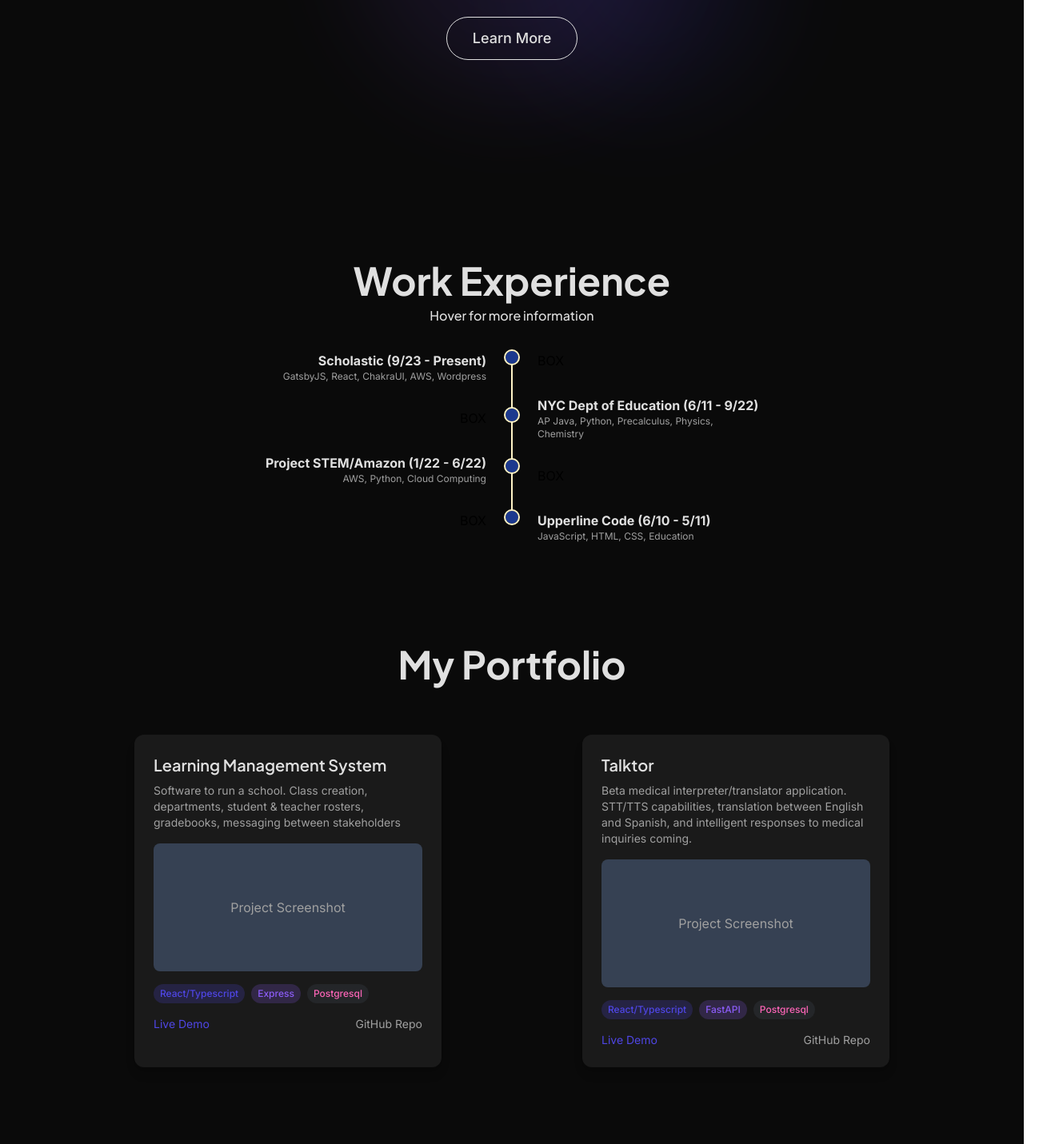
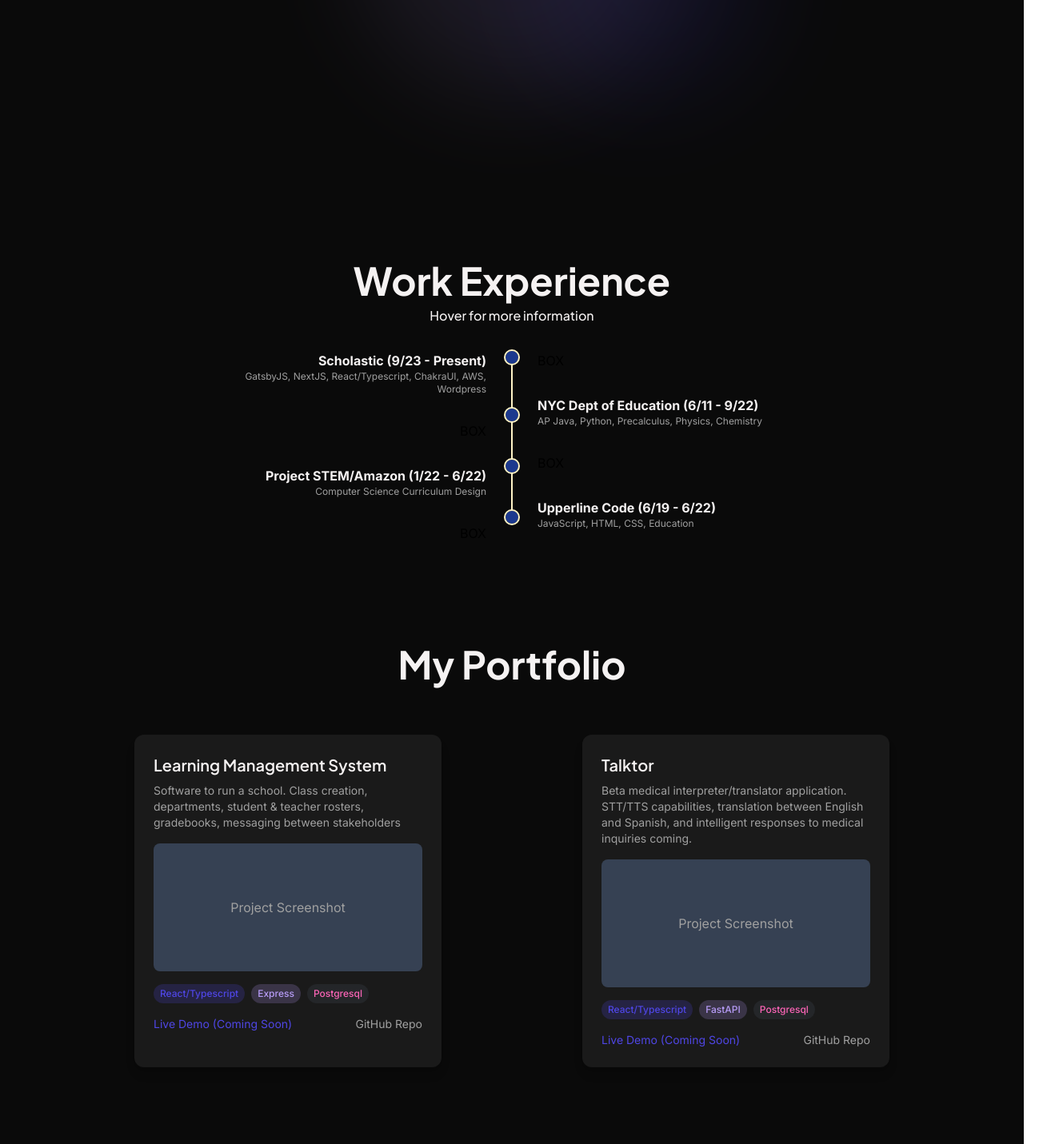
Before and after one commit to surajgopal85/my-dev-portfolio, a React (Vite) app: page / in a window 1280 px wide. Shown: the part 473-1904 px from the top of the page at 80% size, 1319 px wide, since content can reach past the window. Built offline with nearby package versions, Linux system fonts and the light colour scheme.

Commit message:
tweaked nav (removed contact), changed copy for headline, tweaked work experience descriptions, edited custom colors

```diff
--- a/src/App.tsx
+++ b/src/App.tsx
@@ -20,7 +20,7 @@ function App() {
       case 'experience':
         ref = experienceRef;
         break;
-      case 'project':
+      case 'projects':
         ref = projectsRef;
         break;
       case 'contact':
@@ -41,19 +41,19 @@ function App() {
       {/* <SideNavSocials /> */}
       <Hero
       name="Suraj"
-      tagline="I build fast & accessible web apps with React & TypeScript."
-      ctaText="Learn More"
-      scrollText='Scroll down to learn more.'
+      tagline="I build fast & accessible web apps across the front and backend."
+      ctaText=""
+      scrollText='Click sections in nav to learn more.'
       // ctaHref="#projects"
       />
       <div className='flex flex-col justify-center'>
-        <div id='experience' className='flex flex-col justify-center items-center' ref={experienceRef}>
+        <div className='flex flex-col justify-center items-center' ref={experienceRef}>
           <Experience />
         </div>
         {/* <div className='flex flex-col justify-center items-center' id='experience'>
           <Experience />
         </div> */}
-        <div>
+        <div id='projects' ref={projectsRef}>
           <PortfolioMain />
         </div>
       </div>
--- a/src/Experience.tsx
+++ b/src/Experience.tsx
@@ -1,7 +1,7 @@
 export const Experience: React.FC = () => {
     return (
         <div className="max-w-6xl mx-auto px-4 sm:px-8">
-            <h1 className="text-4xl sm:text-5xl font-display font-bold text-center text-light-text mb-2">Work Experience</h1>
+            <h1 className="text-4xl sm:text-5xl font-display font-bold text-center text-light-text mb-2" id='experience'>Work Experience</h1>
             <h4 className="text-md text-center text-light-text mb-8">Hover for more information</h4>
             <div className="relative flex justify-center">
                 {/* Left Column */}
@@ -9,14 +9,17 @@ export const Experience: React.FC = () => {
                     {/* Dot 1 - Scholastic */}
                     <div className="mb-8 group relative">
                         <div className="font-bold text-light-text cursor-pointer">Scholastic (9/23 - Present)</div>
-                        <div className="text-xs text-subtle-text">GatsbyJS, React, ChakraUI, AWS, Wordpress</div>
+                        <div className="text-xs text-subtle-text">GatsbyJS, NextJS, React/Typescript, ChakraUI, AWS, Wordpress</div>
 
                         {/* Hover Popup */}
                         <div className="absolute left-0 top-0 transform -translate-x-full -translate-y-1/2 opacity-0 group-hover:opacity-100 transition-opacity duration-300 pointer-events-none group-hover:pointer-events-auto z-20">
                             <div className="bg-dark-surface border border-gray-600 rounded-lg p-4 shadow-xl max-w-xs8">
                                 <div className="font-bold text-light-text mb-2">Alliance for Young Artists & Writers</div>
                                 <div className="text-sm text-subtle-text mb-3">
-                                    Software to run a school. Class creation, departments, student & teacher rosters, gradebooks, messaging between stakeholders.
+                                    Leading product management and technical development for educational applications serving 300k+ users.
+                                    Architected migration of 13+ years of legacy data across multiple database systems,
+                                    while developing React/Next.js features and coordinating directly with business stakeholders to prioritize development.
+                                    Own features end-to-end from discovery sessions through UAT, combining technical expertise with strong communication skills from my teaching background.
                                 </div>
                                 <div className="text-xs text-accent-blue">
                                     Full-stack development with modern web technologies
@@ -33,17 +36,18 @@ export const Experience: React.FC = () => {
                     {/* Dot 3 - Project STEM/Amazon */}
                     <div className="mb-8 group relative">
                         <div className="font-bold text-light-text cursor-pointer">Project STEM/Amazon (1/22 - 6/22)</div>
-                        <div className="text-xs text-subtle-text">AWS, Python, Cloud Computing</div>
+                        <div className="text-xs text-subtle-text">Computer Science Curriculum Design</div>
 
                         {/* Hover Popup */}
                         <div className="absolute left-0 top-0 transform -translate-x-full -translate-y-1/2 opacity-0 group-hover:opacity-100 transition-opacity duration-300 pointer-events-none group-hover:pointer-events-auto z-20">
                             <div className="bg-dark-surface border border-gray-600 rounded-lg p-4 shadow-xl max-w-xs mr-8">
-                                <div className="font-bold text-light-text mb-2">Amazon Web Services</div>
+                                <div className="font-bold text-light-text mb-2">Project STEM/Amazon</div>
                                 <div className="text-sm text-subtle-text mb-3">
-                                    Lorem ipsum dolor sit amet, consectetur adipiscing elit. Sed do eiusmod tempor incididunt ut labore et dolore magna aliqua.
+                                    Co-authored Amazon's national Python curriculum for 10,000+ students.
+                                    Created accessible coding projects and lesson plans focused on broadening STEM participation for underrepresented students.
                                 </div>
                                 <div className="text-xs text-accent-blue">
-                                    Cloud infrastructure and development
+                                    Coding instruction
                                 </div>
                             </div>
                         </div>
@@ -84,6 +88,7 @@ export const Experience: React.FC = () => {
                                 <div className="font-bold text-light-text mb-2">NYC Department of Education</div>
                                 <div className="text-sm text-subtle-text mb-3">
                                     Taught Advanced Placement courses in Computer Science and Mathematics, developing curriculum and preparing students for college-level coursework.
+                                    Fulfilled special education services for annual population of 30+ students with disabilities; maintained IEPs, liaised with families, differentiated material, provided small group instruction.
                                 </div>
                                 <div className="text-xs text-accent-blue">
                                     Educational leadership and curriculum development
@@ -99,7 +104,7 @@ export const Experience: React.FC = () => {
 
                     {/* Dot 4 - Upperline Code */}
                     <div className="mb-8 group relative">
-                        <div className="font-bold text-light-text cursor-pointer">Upperline Code (6/10 - 5/11)</div>
+                        <div className="font-bold text-light-text cursor-pointer">Upperline Code (6/19 - 6/22)</div>
                         <div className="text-xs text-subtle-text">JavaScript, HTML, CSS, Education</div>
 
                         {/* Hover Popup */}
@@ -107,7 +112,8 @@ export const Experience: React.FC = () => {
                             <div className="bg-dark-surface border border-gray-600 rounded-lg p-4 shadow-xl max-w-xs ml-8">
                                 <div className="font-bold text-light-text mb-2">Upperline Code</div>
                                 <div className="text-sm text-subtle-text mb-3">
-                                    Lorem ipsum dolor sit amet, consectetur adipiscing elit. Sed do eiusmod tempor incididunt ut labore et dolore magna aliqua.
+                                    Taught full-stack development (Python, Flask, MongoDB, JavaScript, HTML/CSS) to 200+ high school students through intensive summer bootcamp programs.
+                                    Achieved 95%+ completion rates by integrating project-based learning and real-world application development, demonstrating strong mentoring and technical communication skills.
                                 </div>
                                 <div className="text-xs text-accent-blue">
                                     Web development and education
--- a/src/Hero.tsx
+++ b/src/Hero.tsx
@@ -95,7 +95,7 @@ export const Hero: React.FC<HeroProps> = ({ name, tagline, ctaText, scrollText }
       <motion.button
         onClick={() => scrollToSection(projectsRef)} // Scroll to projects section
         className="mt-12 py-3 px-8
-                   bg-transparent border border-light-text text-light-text
+                   bg-transparent text-light-text
                    text-lg rounded-full hover:bg-light-text hover:text-dark-bg
                    transition-all duration-300 font-medium z-10"
         initial={{ opacity: 0, y: 30 }}
--- a/src/TopNav.tsx
+++ b/src/TopNav.tsx
@@ -25,7 +25,7 @@ export const TopNav: React.FC<TopNavProps> = ({ onNavLinkClick }) => {
             <div className="hidden md:flex space-x-8 text-subtle-text">
                 <button onClick={() => onNavLinkClick('experience')} className="hover:text-accent-blue transition-colors duration-200 text-lg">Experience</button>
                 <button onClick={() => onNavLinkClick('projects')} className="hover:text-accent-blue transition-colors duration-200 text-lg">Projects</button>
-                <button onClick={() => onNavLinkClick('contact')} className="hover:text-accent-blue transition-colors duration-200 text-lg">Contact</button>
+                {/* <button onClick={() => onNavLinkClick('contact')} className="hover:text-accent-blue transition-colors duration-200 text-lg">Contact</button> */}
             </div>
 
             {/* icons */}
--- a/src/WorkCard.tsx
+++ b/src/WorkCard.tsx
@@ -34,7 +34,7 @@ export const WorkCard: React.FC<WorkCardProps> = ({ variants, project }) => {
                 <span className="bg-gray-600/20 text-pink-400 px-2 py-1 rounded-full">{project.database_management_system}</span>
             </div>
             <div className="flex justify-between mt-4">
-                <a href={project.demo_site} target="_blank" rel="noopener noreferrer" className="text-accent-blue hover:underline text-sm">Live Demo</a>
+                <a href={project.demo_site} target="_blank" rel="noopener noreferrer" className="text-accent-blue hover:underline text-sm">Live Demo (Coming Soon)</a>
                 <a href={project.github_repo} target="_blank" rel="noopener noreferrer" className="text-subtle-text hover:underline text-sm">GitHub Repo</a>
             </div>
         </motion.div>
--- a/src/index.css
+++ b/src/index.css
@@ -4,10 +4,10 @@
 @theme {
   --color-dark-bg: #0A0A0A;
   --color-dark-surface: #1A1A1A;
-  --color-light-text: #E0E0E0;
+  --color-light-text: #f5f2f2; /* E0E0E0 */
   --color-subtle-text: #A0A0A0;
   --color-accent-blue: #4F46E5;
-  --color-accent-purple: #8B5CF6;
+  --color-accent-purple: #b79cf7; /* 8B5CF6 */
 
   /* Fonts (custom names for font utilities; otherwise import via @import url and apply to body/h1 etc) */
   --font-sans: 'Inter', sans-serif;
```
